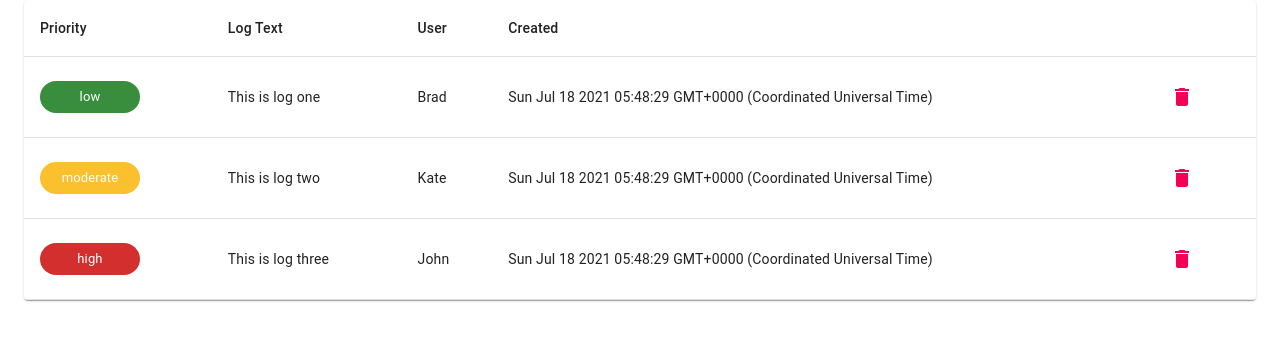
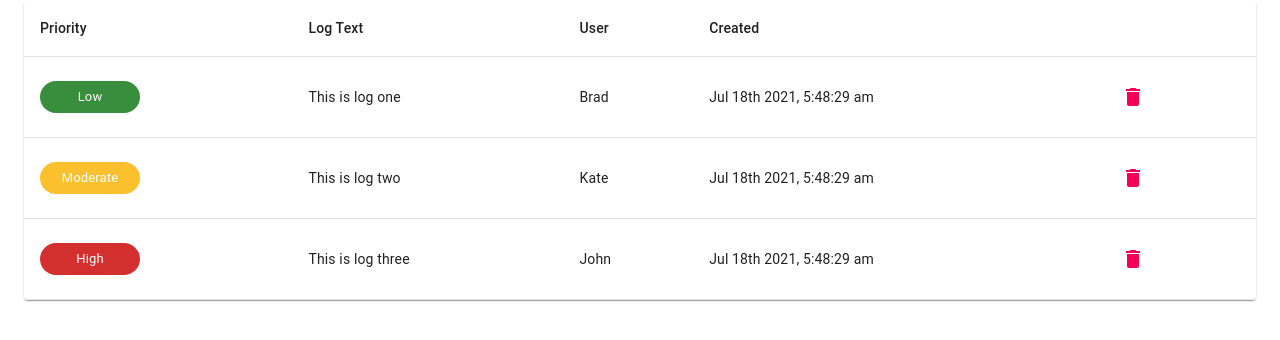
Before and after one commit to SlicingCode/IT-Ticket-Logger, a React app: page / in a window 1280 px wide. Shown: the top 340 px of the page. Built offline with nearby package versions, Linux system fonts and the light colour scheme; the HTML template or start-up script is replaced by a standard one.

Commit message:
logItem complete, starting AddLogItem

```diff
--- a/package.json
+++ b/package.json
@@ -48,9 +48,11 @@
   "dependencies": {
     "@material-ui/core": "^4.12.1",
     "@material-ui/icons": "^4.11.2",
+    "moment": "^2.29.1",
     "postcss": "^8.2.8",
     "react": "^17.0.1",
-    "react-dom": "^17.0.1"
+    "react-dom": "^17.0.1",
+    "react-moment": "^1.1.1"
   },
   "devDependencies": {
     "@babel/core": "^7.13.10",
--- a/src/components/App.js
+++ b/src/components/App.js
@@ -6,14 +6,13 @@ import TableBody from '@material-ui/core/TableBody';
 import TableCell from '@material-ui/core/TableCell';
 import TableHead from '@material-ui/core/TableHead';
 import TableRow from '@material-ui/core/TableRow';
-import Paper from '@material-ui/core/Paper';
+import Card from '@material-ui/core/Card';
 import Logitem from './Logitem';
 import withStyles from '@material-ui/core/styles/withStyles';
 
 import styles from '../styles/MainStyles';
 
 function App(props) {
-  console.log(props);
   const { classes } = props;
   const [logs, setLogs] = useState([
     {
@@ -40,7 +39,7 @@ function App(props) {
   ]);
   return (
     <Container>
-      <TableContainer component={Paper}>
+      <TableContainer component={Card}>
         <Table className={classes.table} aria-label='simple table'>
           <TableHead>
             <TableRow>
--- a/src/components/Logitem.js
+++ b/src/components/Logitem.js
@@ -1,4 +1,6 @@
 import React from 'react';
+import Moment from 'react-moment';
+
 import TableRow from '@material-ui/core/TableRow';
 import TableCell from '@material-ui/core/TableCell';
 import IconButton from '@material-ui/core/IconButton';
@@ -7,6 +9,7 @@ import Chip from '@material-ui/core/Chip';
 import { green, yellow, red } from '@material-ui/core/colors';
 
 const Logitem = ({ log: { _id, priority, user, text, created } }) => {
+  // set color of priority chips
   const colorForStatus = priority => {
     switch (priority) {
       case 'high':
@@ -21,8 +24,9 @@ const Logitem = ({ log: { _id, priority, user, text, created } }) => {
   return (
     <TableRow>
       <TableCell>
+        {/* Priority chip */}
         <Chip
-          label={priority}
+          label={priority.charAt(0).toUpperCase() + priority.slice(1)}
           style={{
             backgroundColor: colorForStatus(priority)[700],
             color: 'white',
@@ -32,7 +36,9 @@ const Logitem = ({ log: { _id, priority, user, text, created } }) => {
       </TableCell>
       <TableCell>{text}</TableCell>
       <TableCell>{user}</TableCell>
-      <TableCell>{created}</TableCell>
+      <TableCell>
+        <Moment format='MMM Do YYYY, h:mm:ss a'>{new Date(created)}</Moment>
+      </TableCell>
       <TableCell>
         <IconButton aria-label='delete' color='secondary'>
           <DeleteIcon />
--- a/src/styles/MainStyles.js
+++ b/src/styles/MainStyles.js
@@ -3,6 +3,10 @@ const styles = theme => ({
   table: {
     minWidth: 650,
   },
+  // Card
+  card: {
+    marginTop: 5,
+  },
 });
 
 export default styles;
```
Also changed, not shown: main.js (+26 -26 lines), src/components/AddLogItem.js (added, +30 -0 lines), 1 other file (tests, documents, lock files or other folders).
